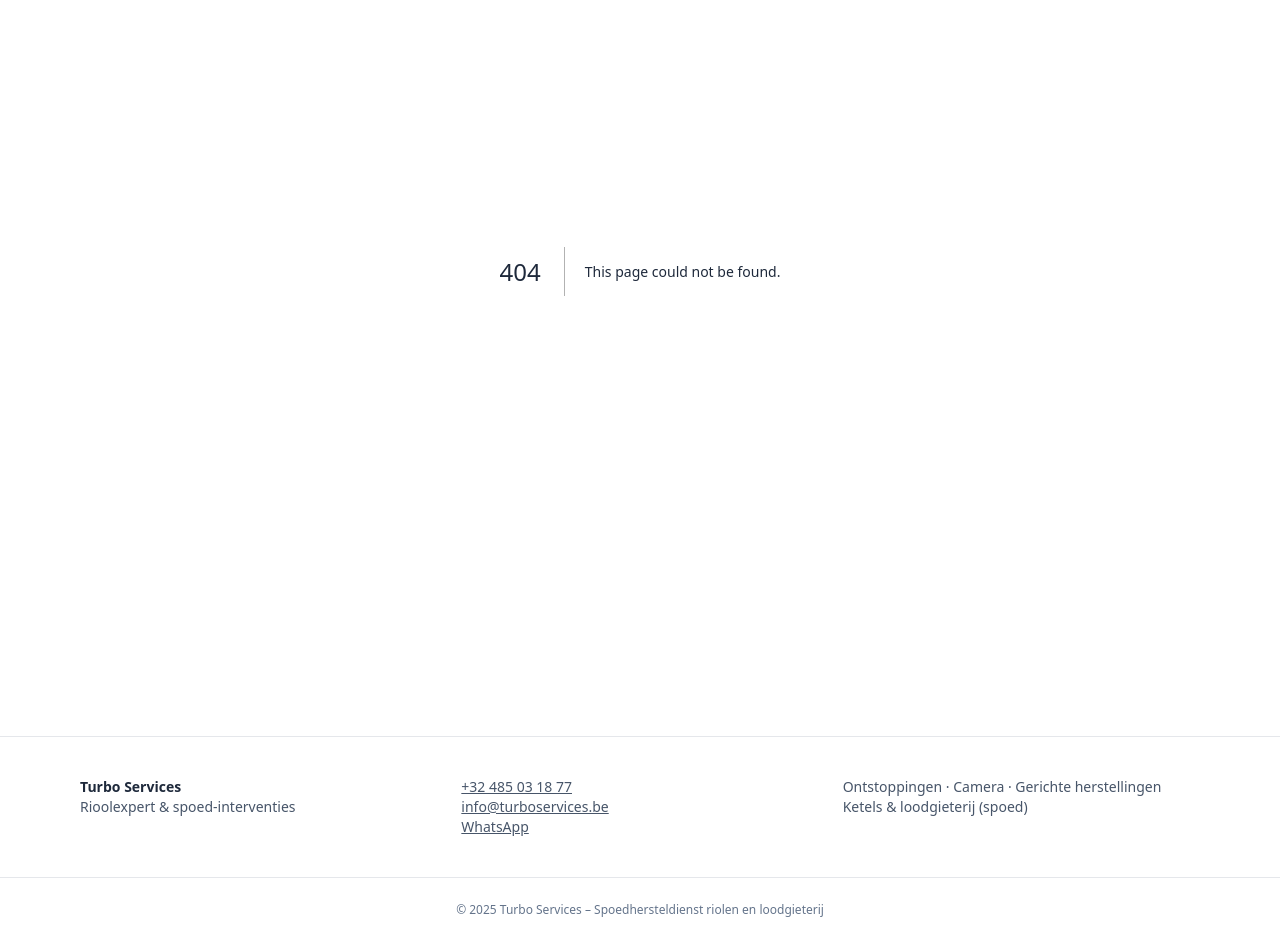
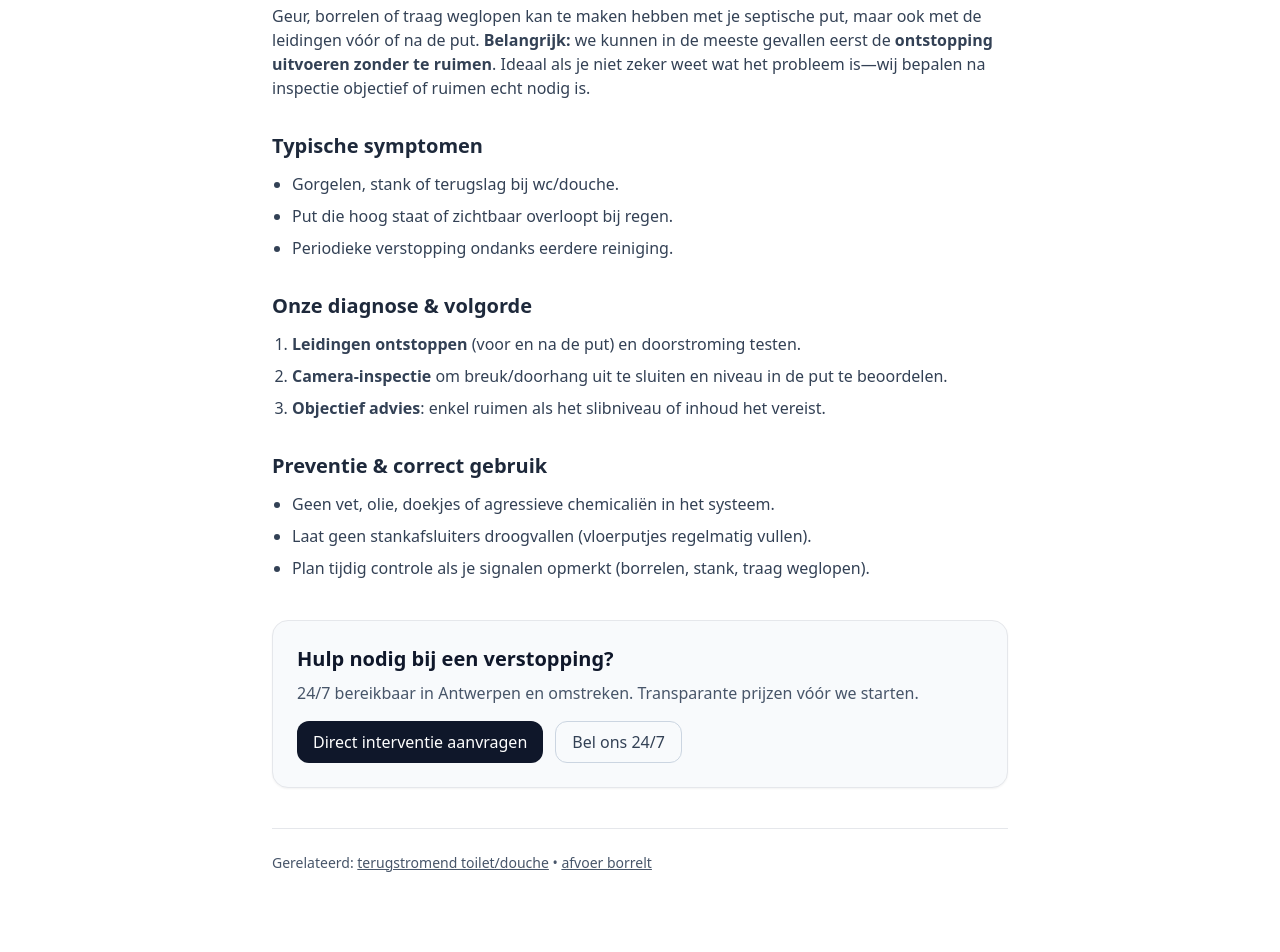
Before and after one commit to Turbo-89/turboservices, a Next.js app: page /kennisbank/ontstopping/septische-put-onderhoud in a window 1280 px wide. Before the commit this address had no page. Shown: the part 300-1252 px from the top of the page. Built offline with nearby package versions, Linux system fonts and the light colour scheme.

Commit message:
Create page.tsx

```diff
--- /dev/null
+++ b/app/kennisbank/ontstopping/septische-put-onderhoud/page.tsx
@@ -0,0 +1,75 @@
+import type { Metadata } from "next";
+import Link from "next/link";
+import CTA from "@/components/kb/CTA";
+import FAQJsonLd from "@/components/seo/FAQJsonLd";
+
+export const metadata: Metadata = {
+  title: "Septische put: problemen, onderhoud en wanneer (niet) ruimen",
+  description:
+    "Septic tank geur of verstopping? Lees wanneer je moet ruimen en wanneer ontstoppen volstaat. Vaak kunnen we eerst ontstoppen zonder te ruimen.",
+};
+
+export default function Page() {
+  const faqs = [
+    {
+      question: "Moet ik altijd ruimen bij geur of verstopping?",
+      answer:
+        "Nee. Vaak kunnen we eerst ontstoppen en de doorstroming herstellen zonder te ruimen. Na diagnose beslissen we objectief of ruimen nodig is.",
+    },
+    {
+      question: "Hoe vaak moet ik een septische put laten ruimen?",
+      answer:
+        "Afhankelijk van volume en gebruik. Gemiddeld om de 2–4 jaar, maar enkel wanneer het slibniveau te hoog is.",
+    },
+    {
+      question: "Is een additief nuttig?",
+      answer:
+        "Niet nodig bij correct gebruik. Additieven lossen structurele problemen of proppen niet op.",
+    },
+  ];
+
+  return (
+    <main className="mx-auto max-w-3xl px-4 py-12">
+      <h1 className="text-3xl font-bold text-slate-900">
+        Septische put: problemen, onderhoud en wanneer (niet) ruimen
+      </h1>
+      <p className="mt-3 text-slate-700">
+        Geur, borrelen of traag weglopen kan te maken hebben met je septische put, maar ook met de leidingen vóór of
+        na de put. <b>Belangrijk:</b> we kunnen in de meeste gevallen eerst de <b>ontstopping uitvoeren zonder te ruimen</b>.
+        Ideaal als je niet zeker weet wat het probleem is—wij bepalen na inspectie objectief of ruimen echt nodig is.
+      </p>
+
+      <h2 className="mt-8 text-xl font-semibold">Typische symptomen</h2>
+      <ul className="mt-3 list-disc space-y-2 pl-5 text-slate-700">
+        <li>Gorgelen, stank of terugslag bij wc/douche.</li>
+        <li>Put die hoog staat of zichtbaar overloopt bij regen.</li>
+        <li>Periodieke verstopping ondanks eerdere reiniging.</li>
+      </ul>
+
+      <h2 className="mt-8 text-xl font-semibold">Onze diagnose & volgorde</h2>
+      <ol className="mt-3 list-decimal space-y-2 pl-5 text-slate-700">
+        <li><b>Leidingen ontstoppen</b> (voor en na de put) en doorstroming testen.</li>
+        <li><b>Camera-inspectie</b> om breuk/doorhang uit te sluiten en niveau in de put te beoordelen.</li>
+        <li><b>Objectief advies</b>: enkel ruimen als het slibniveau of inhoud het vereist.</li>
+      </ol>
+
+      <h2 className="mt-8 text-xl font-semibold">Preventie & correct gebruik</h2>
+      <ul className="mt-3 list-disc space-y-2 pl-5 text-slate-700">
+        <li>Geen vet, olie, doekjes of agressieve chemicaliën in het systeem.</li>
+        <li>Laat geen stankafsluiters droogvallen (vloerputjes regelmatig vullen).</li>
+        <li>Plan tijdig controle als je signalen opmerkt (borrelen, stank, traag weglopen).</li>
+      </ul>
+
+      <CTA />
+
+      <div className="mt-10 border-t pt-6 text-sm text-slate-600">
+        Gerelateerd:{" "}
+        <Link href="/kennisbank/ontstopping/terugstromend-toilet-douche" className="underline">terugstromend toilet/douche</Link>{" "}
+        •{" "}
+        <Link href="/kennisbank/ontstopping/afvoer-borrelt" className="underline">afvoer borrelt</Link>
+      </div>
+
+      <FAQJsonLd items={faqs} />
+    </main>
+  );
+}
```
